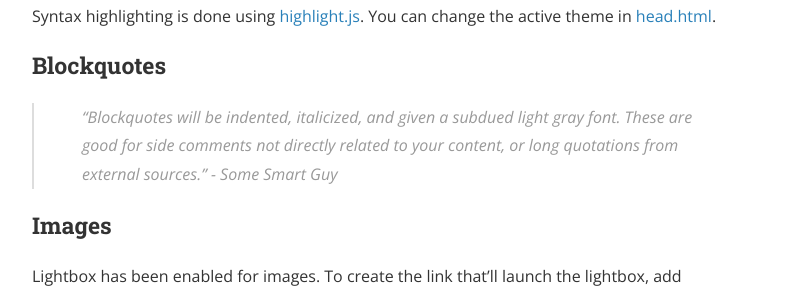
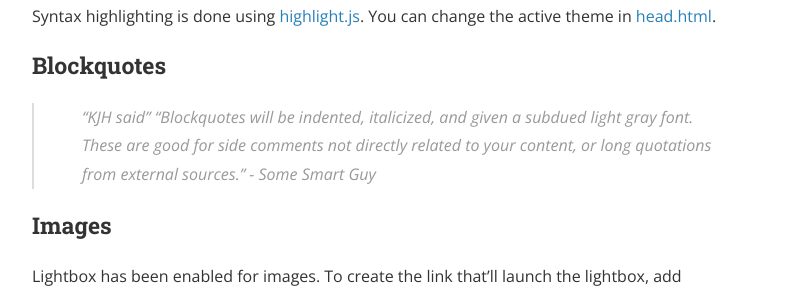
Before and after one commit to jeonghoonkim1211/jeonghoonkim1211.github.io, a Jekyll site: the page built from _posts/2021-02-21-welcome-to-ML.markdown, in a window 1280 px wide and 900 px high, scrolled down 1655 px. Shown: the part 154-447 px from the top of the window, without its empty margins (240-1039 px from the left). Built offline with Jekyll 4.4.1, drawn with Linux system fonts in a browser that asks for light colours; nearby versions of some CDN libraries.

Commit message:
Update 2021-02-21-welcome-to-ML.markdown

```diff
--- a/_posts/2021-02-21-welcome-to-ML.markdown
+++ b/_posts/2021-02-21-welcome-to-ML.markdown
@@ -57,7 +57,7 @@ demo("hello, world!", 10);
 Syntax highlighting is done using [highlight.js][highlight]. You can change the active theme in [head.html](https://github.com/bencentra/centrarium/blob/2dcd73d09e104c3798202b0e14c1db9fa6e77bc7/_includes/head.html#L15).
 
 ### Blockquotes
-
+> "KJH said"
 > "Blockquotes will be indented, italicized, and given a subdued light gray font. These are good for side comments not directly related to your content, or long quotations from external sources." - Some Smart Guy
 
 ### Images
```
